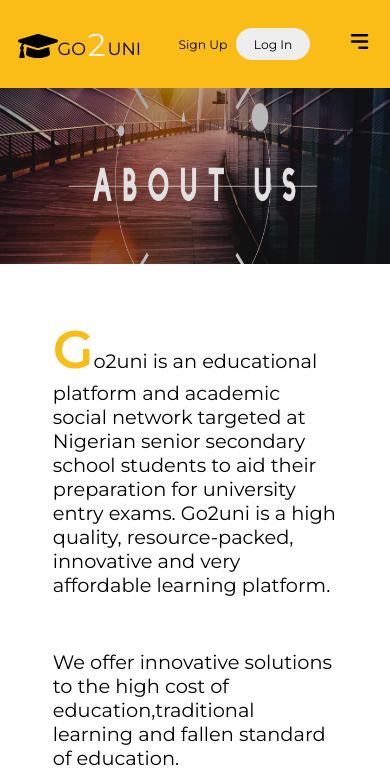
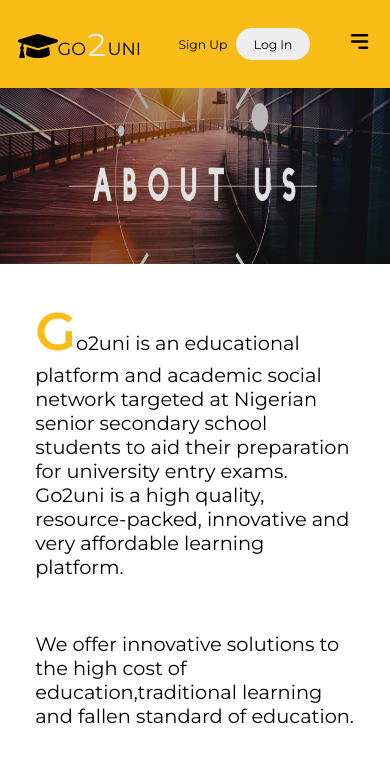
Before and after one commit to TobiAustine/go2uni, a Next.js app: page /about in a window 390 px wide. Shown: the top 779 px of the page. Built offline with nearby package versions, Linux system fonts and the light colour scheme.

Commit message:
aboutpage

```diff
--- a/styles/AboutGo2Uni.module.css
+++ b/styles/AboutGo2Uni.module.css
@@ -119,4 +119,8 @@
     .about_banner{
         height: 10rem !important;
     }
+
+    .about_main{
+        padding: 2rem;
+    }
 }
```
